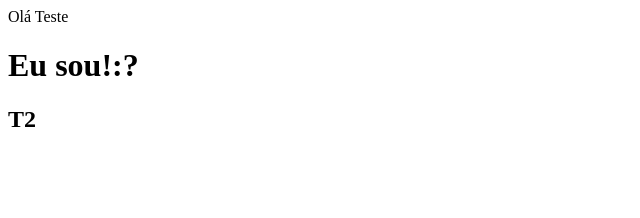
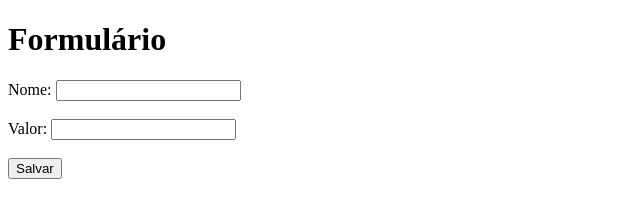
Before and after one commit to edinaldogomes/eteaulaweb, a plain HTML site: page index.html in a window 1280 px wide. Shown: the whole page, without its empty margins (0-640 px from the left). Drawn offline with Linux system fonts and the light colour scheme.

Commit message:
Exemplo Formulario

```diff
--- a/index.html
+++ b/index.html
@@ -1,17 +1,17 @@
-<DOCTYPE>
+<!DOCTYPE html>
 <html>
 <head>
-
+	<title>Formulário</title>
 </head>
 <body>
-            Olá Teste
-            <h1>
-                Eu sou!:?
-            </h1>
-            <h2>
-                T2
-            </h2>
-
+	<h1>Formulário</h1>
+	<form action="" method="POST">
+		<label for="nome">Nome:</label>
+		<input type="text" id="nome" name="nome"><br><br>
+		<label for="valor">Valor:</label>
+		<input type="number" id="valor" name="valor"><br><br>
+		<input type="submit" value="Salvar">
+	</form>
 </body>
 </html>
 </DOCTYPE>
```
Lines whose indentation alone changed are shown as unchanged.
